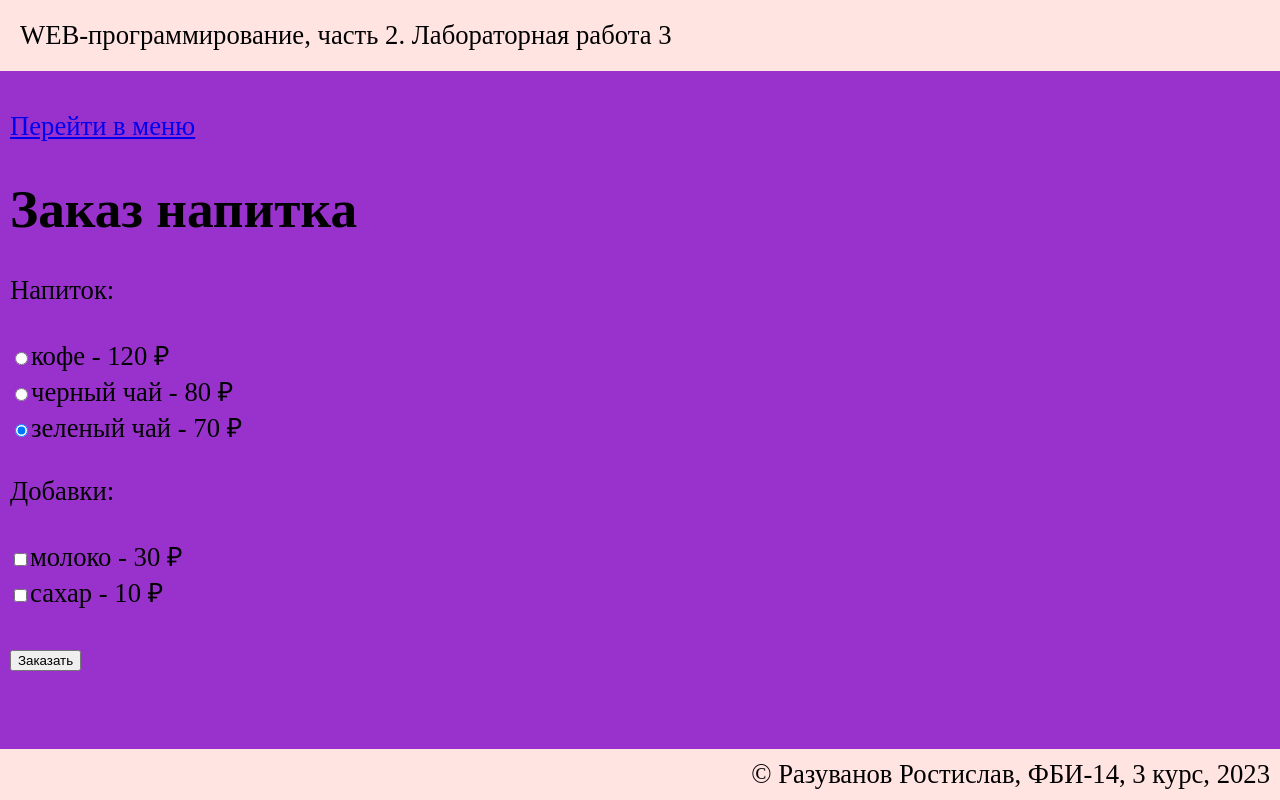
After one commit to Rost1223/web--programming-labs-2, a Flask app: page /lab3/order in a window 1280 px wide. The commit adds this page. Run offline with Flask 3, Linux system fonts and the light colour scheme.

Commit message:
заказ напитка

```diff
--- a/lab3.py
+++ b/lab3.py
@@ -18,3 +18,27 @@ def form1():
 
     sex = request.args.get('sex')
     return render_template('form1.html', user=user, age=age, sex=sex, errors=errors)
+
+@lab3.route('/lab3/order')
+def order():
+    return render_template('order.html', order=order)
+
+
+@lab3.route('/lab3/pay')
+def pay():
+    price = 0
+    drink = request.args.get('drink')
+
+    if drink == 'coffee':
+        price = 120
+    elif drink == 'black-tea':
+        price = 80
+    else:
+        price = 70
+
+    if request.args.get('milk') == 'on':
+        price += 30
+    if request.args.get('sugar') == 'on':
+        price += 10
+
+    return render_template('pay.html', price = price)
--- a/templates/lab3.html
+++ b/templates/lab3.html
@@ -9,5 +9,8 @@
         <li>
             <a href="/lab3/form1">Форма</a>
         </li>
+        <li>
+            <a href="/lab3/order">Заказ напитка</a>
+        </li>
     </ol>
 {% endblock %}
--- /dev/null
+++ b/templates/order.html
@@ -0,0 +1,31 @@
+{% extends "base.html" %}
+
+{% block lab %} Лабораторная работа 3 {% endblock %}
+
+{% block main %}
+    <h1>Заказ напитка</h1>
+
+    <form action="/lab3/pay">
+        <div class="div_order">Напиток:</div><br>
+        <label>
+            <input type="radio" value="coffee" name="drink" checked>кофе - 120 &#8381;
+        </label><br>
+        <label>
+            <input type="radio" value="black-tea" name="drink" checked>черный чай - 80 &#8381;
+        </label><br>
+        <label>
+            <input type="radio" value="green-tea" name="drink" checked>зеленый чай - 70 &#8381;
+        </label><br><br>
+        <div class="div_order">Добавки:</div>
+        <label><br>
+            <input type="checkbox" name="milk">молоко - 30 &#8381;
+        </label>
+        <label><br>
+            <input type="checkbox" name="sugar">сахар - 10 &#8381;
+        </label><br><br>
+
+        <div>
+            <button type="submit">Заказать</button>
+        </div>
+    </form>
+{% endblock %}
```
